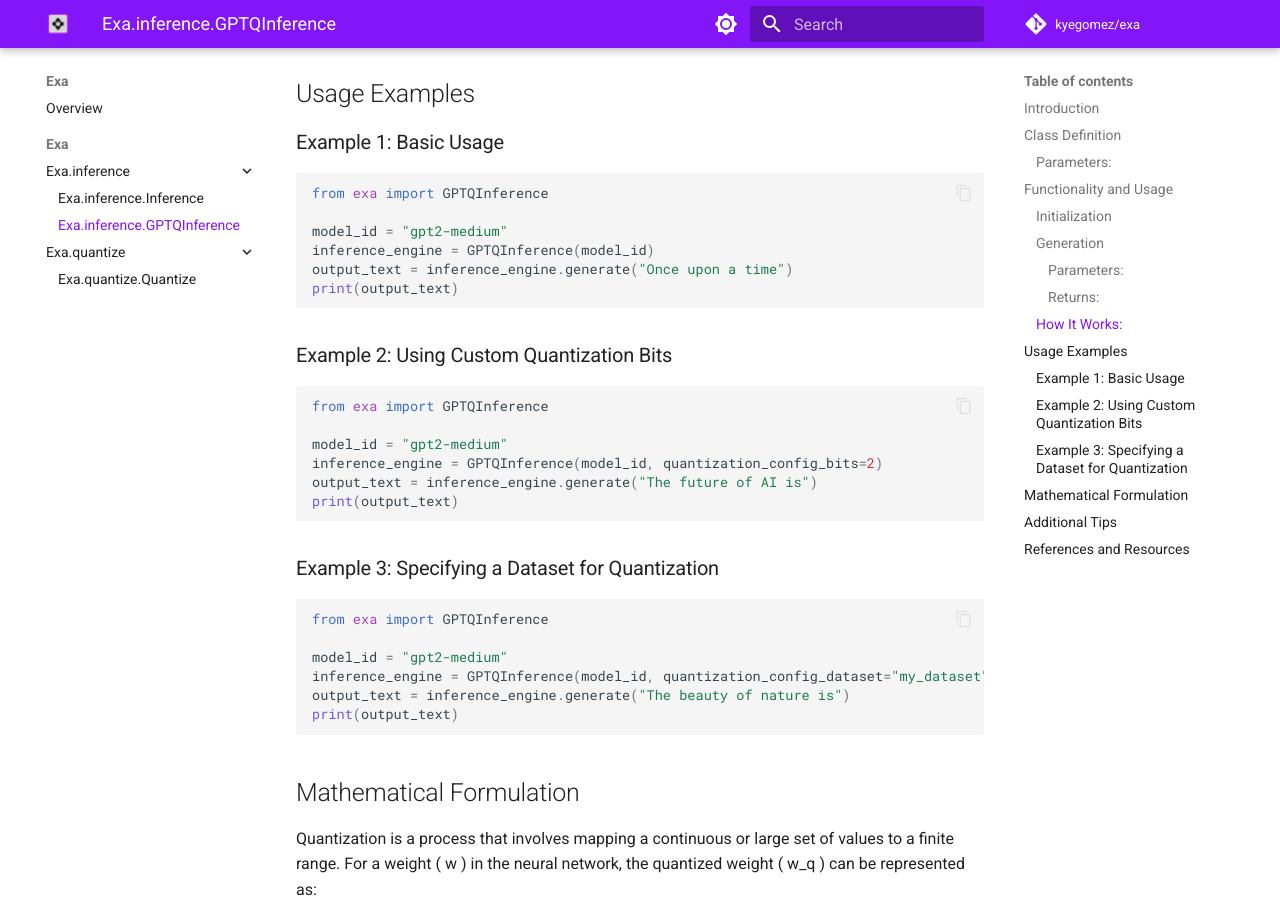
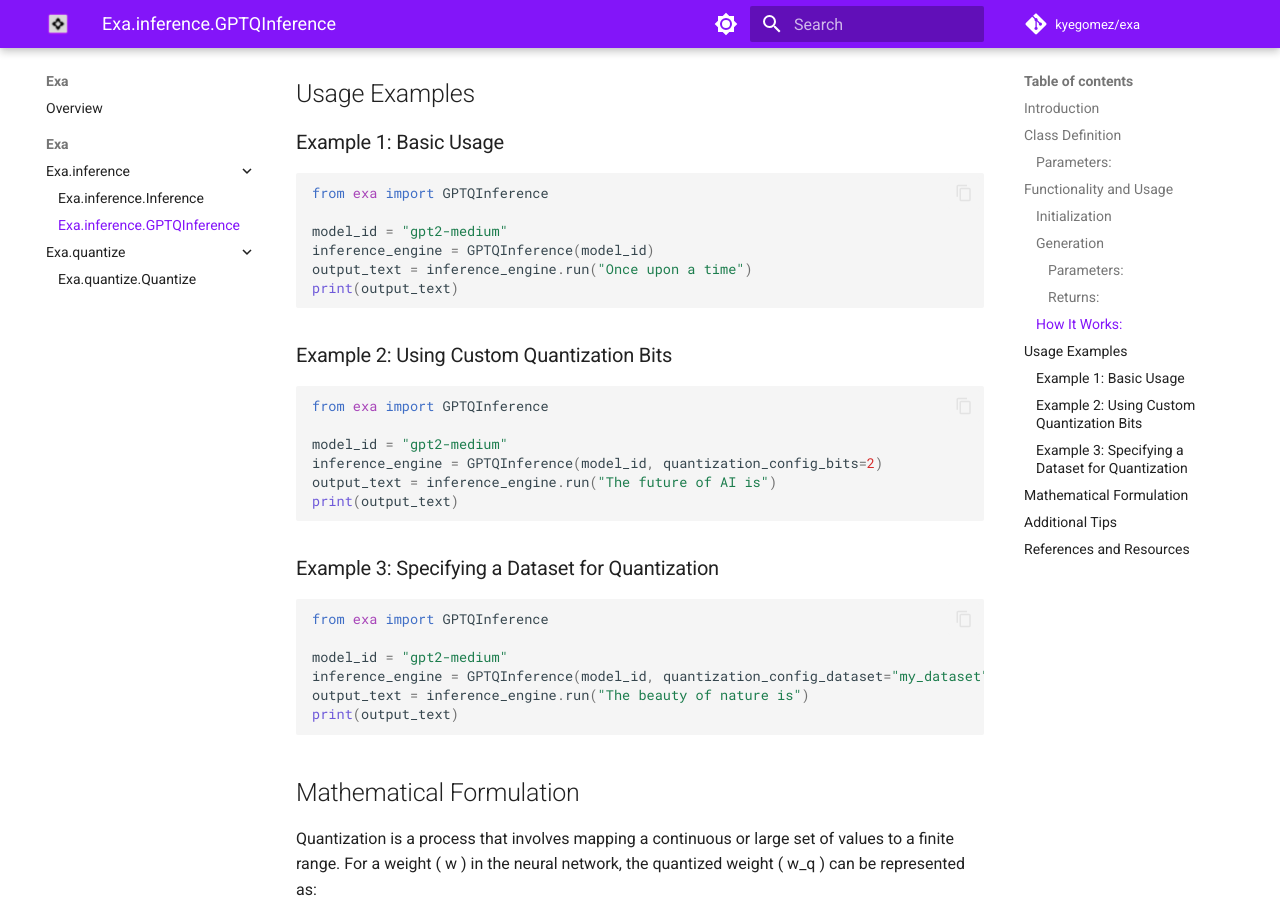
Before and after one commit to kyegomez/Exa, an MkDocs documentation site: the page built from docs/exa/gptq_inference.md, in a window 1280 px wide and 900 px high, scrolled down 1916 px. Built offline with MkDocs 1.6.1 and Material for MkDocs 9.7.7, drawn with Linux system fonts in a browser that asks for light colours; comment, search, counter and statistics services are not loaded.

Commit message:
run docs

````diff
--- a/docs/exa/gptq_inference.md
+++ b/docs/exa/gptq_inference.md
@@ -70,7 +70,7 @@
 
 model_id = "gpt2-medium"
 inference_engine = GPTQInference(model_id)
-output_text = inference_engine.generate("Once upon a time")
+output_text = inference_engine.run("Once upon a time")
 print(output_text)
 ```
 
@@ -81,7 +81,7 @@
 
 model_id = "gpt2-medium"
 inference_engine = GPTQInference(model_id, quantization_config_bits=2)
-output_text = inference_engine.generate("The future of AI is")
+output_text = inference_engine.run("The future of AI is")
 print(output_text)
 ```
 
@@ -92,7 +92,7 @@
 
 model_id = "gpt2-medium"
 inference_engine = GPTQInference(model_id, quantization_config_dataset="my_dataset")
-output_text = inference_engine.generate("The beauty of nature is")
+output_text = inference_engine.run("The beauty of nature is")
 print(output_text)
 ```
 
````
